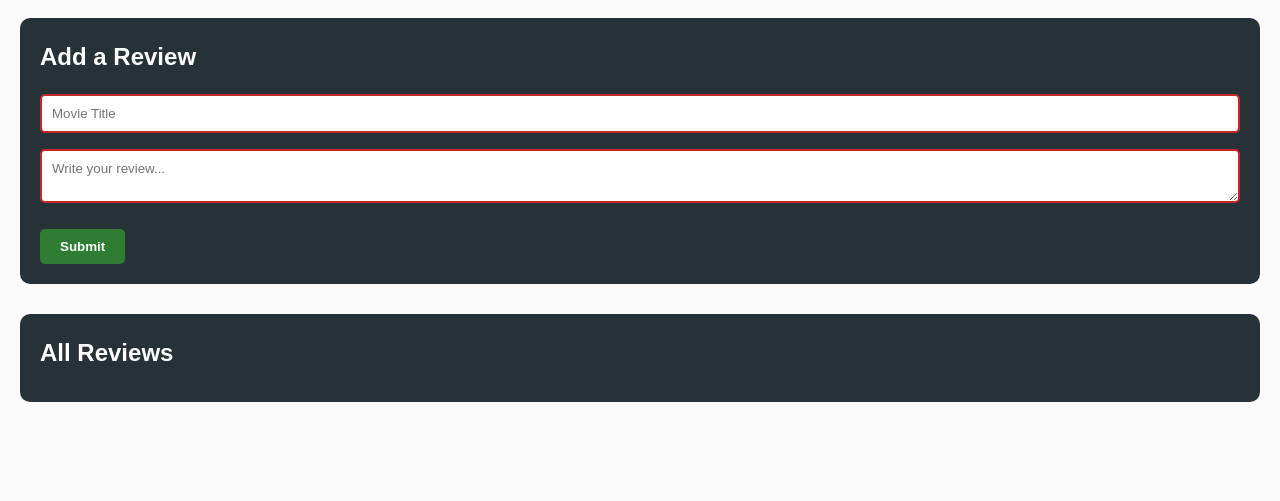
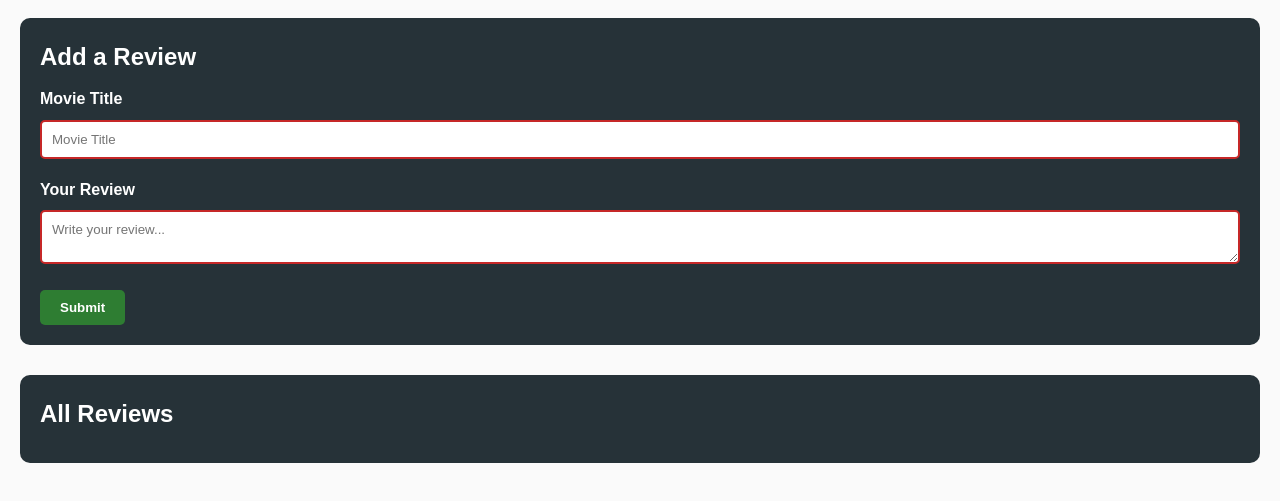
Before and after one commit to whdbsdn0406/whdnsdn0406.github.io, a plain HTML site: page reviews.html in a window 1280 px wide. Shown: the part 175-676 px from the top of the page. Drawn offline with Linux system fonts and the light colour scheme.

Commit message:
Add files via upload

```diff
--- a/reviews.html
+++ b/reviews.html
@@ -18,11 +18,15 @@
   <h1>Movie Reviews</h1>
   <section>
     <h2>Add a Review</h2>
-    <form id="reviewForm">
-      <input type="text" id="movieTitle" placeholder="Movie Title" required>
-      <textarea id="reviewText" placeholder="Write your review..." required></textarea>
-      <button type="submit">Submit</button>
-    </form>
+   <form id="reviewForm">
+  <label for="movieTitle">Movie Title</label>
+  <input type="text" id="movieTitle" placeholder="Movie Title" required>
+
+  <label for="reviewText">Your Review</label>
+  <textarea id="reviewText" placeholder="Write your review..." required></textarea>
+
+  <button type="submit">Submit</button>
+</form>
   </section>
 
   <section>
--- a/style.css
+++ b/style.css
@@ -1,17 +1,18 @@
-/* ---------- COLOR THEME (WCAG SAFE) ---------- */
+/* ---------- COLOR THEME  ---------- */
 :root {
-  --bg-main: #FAFAFA;        /* light page background */
-  --text-dark: #111111;      /* main body text (on light bg) */
-  --text-light: #FFFFFF;     /* text on dark sections/buttons */
+  --bg-main: #FAFAFA;
+  --text-dark: #111111;
+  --text-light: #FFFFFF;
 
-  --color1: #0D47A1;         /* primary / nav / header */
-  --color2: #C62828;         /* accent / buttons / callouts */
-  --color3: #2E7D32;         /* success / subhead / badges */
-  --color4: #1976D2;         /* link color (more contrast than #1565C0) */
-  --color5: #263238;         /* dark section / footer */
+  --color1: #0D47A1;         /* nav background */
+  --color2: #C62828;         /* h1 */
+  --color3: #2E7D32;         /* h2, buttons */
+  --color4: #1565C0;         /* links */
+  --color4-hover: #004BA0;
+  --color5: #263238;         /* section background */
 
-  --panel-bg: #ECEFF1;       /* cards / light panels */
-  --border-color: #CFD8DC;   /* subtle borders */
+  --panel-bg: #ECEFF1;
+  --border-color: #CFD8DC;
 }
 
 /* ---------- GENERAL RESET ---------- */
@@ -46,7 +47,7 @@ nav a {
 }
 
 nav a:hover {
-  color: #FFEB3B; /* bright yellow hover for visibility */
+  color: #FFEB3B;
 }
 
 /* ---------- PAGE TITLES ---------- */
@@ -71,7 +72,7 @@ section {
 }
 
 section h2 {
-  color: var(--text-light); /* bright for dark background */
+  color: var(--text-light);
   margin-bottom: 10px;
 }
 
@@ -95,7 +96,7 @@ section h2 {
 .movie-poster small {
   display: block;
   margin-top: 8px;
-  color: #E3F2FD; /* very light blue for readability */
+  color: #E3F2FD;
   font-style: italic;
 }
 
@@ -115,7 +116,7 @@ dl {
 
 dt {
   font-weight: bold;
-  color: #AED581; /* soft green visible on dark bg */
+  color: #AED581;
   margin-top: 10px;
 }
 
@@ -126,6 +127,13 @@ dd {
 }
 
 /* ---------- FORM STYLING ---------- */
+form label {
+  display: block;
+  font-weight: bold;
+  margin-top: 10px;
+  color: var(--text-light);
+}
+
 form input, form textarea, form select {
   width: 100%;
   padding: 10px;
@@ -187,7 +195,7 @@ a[href^="http"] {
 }
 
 a[href^="http"]:hover {
-  color: #004BA0;
+  color: var(--color4-hover);
 }
 
 /* ---------- UTILITY CLASSES ---------- */
```
Also changed, not shown: index.html (+1 -1 lines), watchlist.html (+1 -0 lines).
